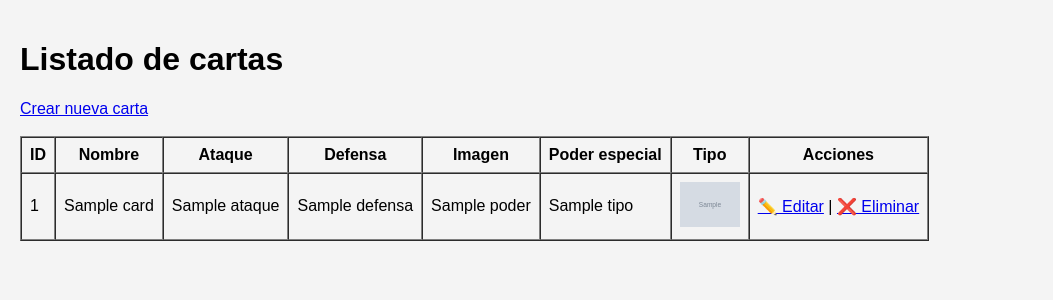
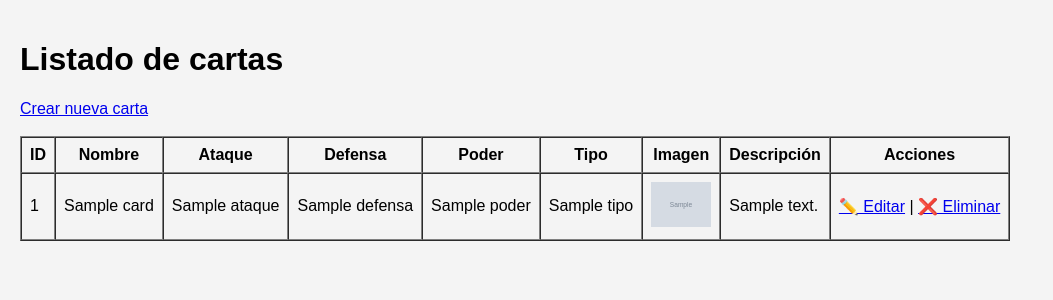
Before and after one commit to Zhenyax14/vsgame, a PHP site: the page made by admin/views/cards/list.php in a window 1280 px wide. Shown: the part 52-352 px from the top of the page, without its empty margins (0-1053 px from the left). Run offline with PHP 8.4, Linux system fonts and the light colour scheme; the template is opened without the code that fills it: most values are stand-ins (such as "Sample title", 1, 10 or a date in 2020); grey boxes marked "Sample" are stand-in pictures; some libraries are stand-ins or nearby versions.

Commit message:
modificado card/list.php, config/config.php y header.php para que se vean las cartas :D

```diff
--- a/admin/header.php
+++ b/admin/header.php
@@ -1,4 +1,13 @@
-<?php ?>
+<?php
+// Si hay ya una sesión iniciada no la vuelves a iniciar
+if (session_status() == PHP_SESSION_NONE) {
+    session_start();
+}
+
+// Importamos la constante BASE_URL (muy importante)
+require_once __DIR__ . '/views/config/config.php';
+?>
+
 <!DOCTYPE html>
 <html lang="es">
 
--- a/admin/views/cards/list.php
+++ b/admin/views/cards/list.php
@@ -10,9 +10,10 @@
                 <th>Nombre</th>
                 <th>Ataque</th>
                 <th>Defensa</th>
+                <th>Poder</th>
+                <th>Tipo</th>
                 <th>Imagen</th>
-                <th>Poder especial</th>
-                <th>Tipo</th>
+                <th>Descripción</th>
                 <th>Acciones</th>
             </tr>
         </thead>
@@ -34,12 +35,12 @@
 
                         <td>
                             <?php if (!empty($card['imagen'])): ?>
-                                <img src="uploads/<?= $card['imagen'] ?>" width="60">
+                                <img src="<?= BASE_URL ?>assets/images/cards/<?=$card['imagen'] ?>" width="60">
                             <?php else: ?>
                                 (sin imagen)
                             <?php endif; ?>
                         </td>
-
+                        <td><?= $card['descripcion'] ?></td>
                         <td>
                             <a href="index.php?controller=card&action=edit&id=<?= $card['id'] ?>">✏️ Editar</a>
                             |
--- /dev/null
+++ b/admin/views/config/config.php
@@ -0,0 +1,2 @@
+<?php
+define('BASE_URL', 'http://localhost/Proyecto/vsgame/');
```
